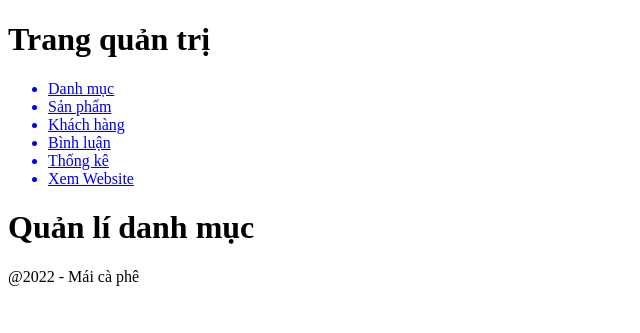
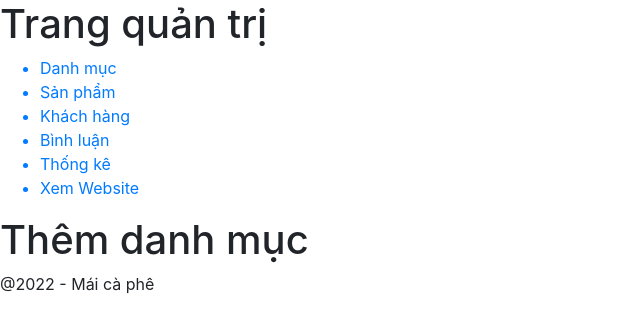
Before and after one commit to BaoPhan22/maicafe, a PHP site: page /admin/index.php?act=qldanhmuc in a window 1280 px wide. Shown: the top 333 px of the page, without its empty margins (0-640 px from the left). Run offline with PHP 8.4, Linux system fonts and the light colour scheme.

Commit message:
setup 16/11

```diff
--- /dev/null
+++ b/admin/danhmuc/add.php
@@ -0,0 +1,4 @@
+<h1>Thêm danh mục</h1>
+<form action="" method="post">
+
+</form>
--- a/admin/header.php
+++ b/admin/header.php
@@ -5,6 +5,7 @@
     <meta http-equiv="X-UA-Compatible" content="IE=edge">
     <meta name="viewport" content="width=device-width, initial-scale=1.0">
     <title>Admin</title>
+    <link rel="stylesheet" href="https://cdn.jsdelivr.net/npm/bootstrap@4.3.1/dist/css/bootstrap.min.css" integrity="sha384-ggOyR0iXCbMQv3Xipma34MD+dH/1fQ784/j6cY/iJTQUOhcWr7x9JvoRxT2MZw1T" crossorigin="anonymous">
 </head>
 <body>
     <h1>Trang quản trị</h1>
--- a/admin/index.php
+++ b/admin/index.php
@@ -1,9 +1,10 @@
 <?php
+include '../model/pdo.php';
 include 'header.php';
 if (isset($_GET['act']) && ($_GET['act'] != '')) {
     switch ($_GET['act']) {
         case 'qldanhmuc':
-            echo '<h1>Quản lí danh mục</h1>';
+            include 'danhmuc/add.php';
             break;
         case 'qlsanpham':
             echo '<h1>Quản lí sản phẩm</h1>';
```
